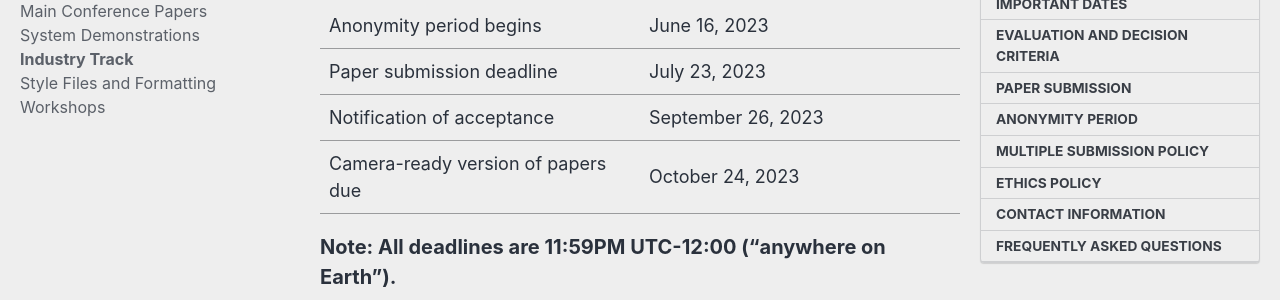
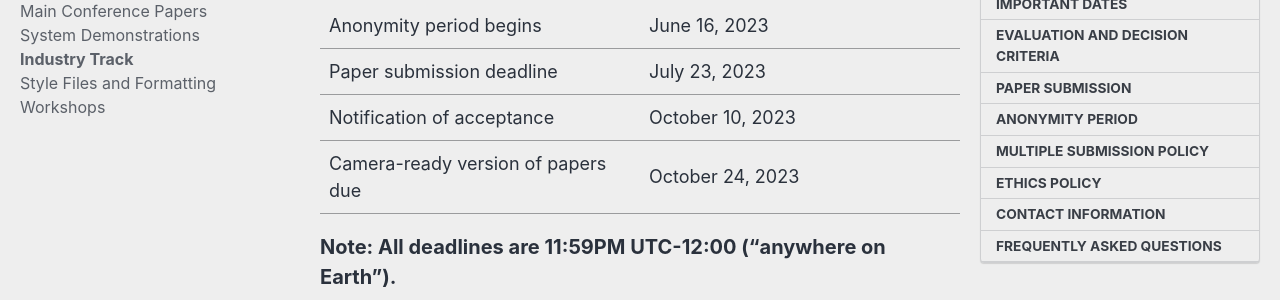
Before and after one commit to acl-org/emnlp-2023, a Jekyll site: the page built from _pages/calls/Industry Track.md, in a window 1280 px wide and 900 px high, scrolled down 2666 px. Shown: the part 153-453 px from the top of the window. Built offline with Jekyll 4.4.1, drawn with Linux system fonts in a browser that asks for light colours; cached includes are drawn as plain includes; nearby versions of some CDN libraries.

Commit message:
Update Industry Track.md

```diff
--- a/_pages/calls/Industry Track.md
+++ b/_pages/calls/Industry Track.md
@@ -52,7 +52,7 @@ The industry track welcomes submissions describing innovations and implementatio
   </tr>
   <tr>
     <td>Notification of acceptance</td>
-    <td>September 26, 2023</td>
+    <td>October 10, 2023</td>
   </tr>
   <tr>
     <td>Camera-ready version of papers due</td>
```
